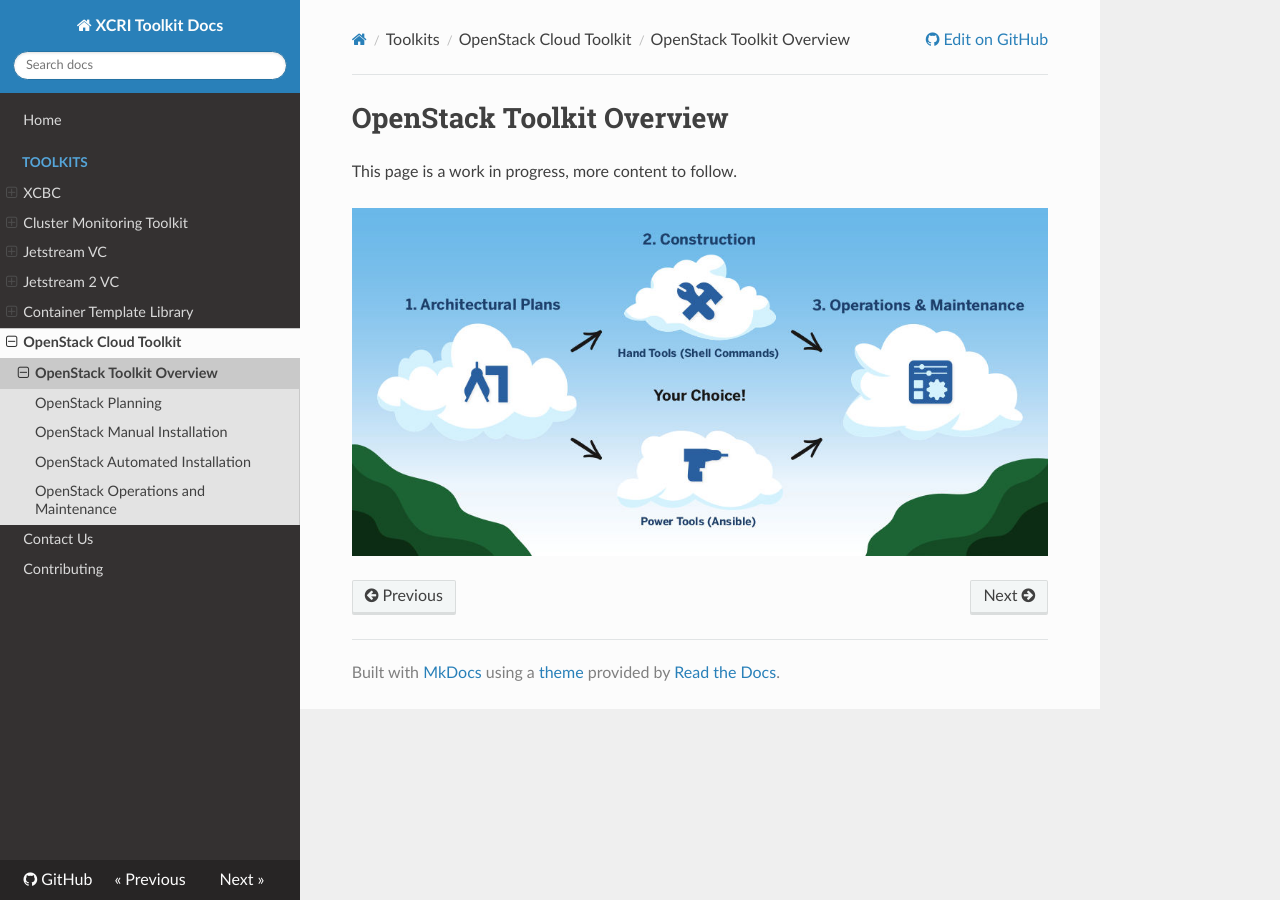
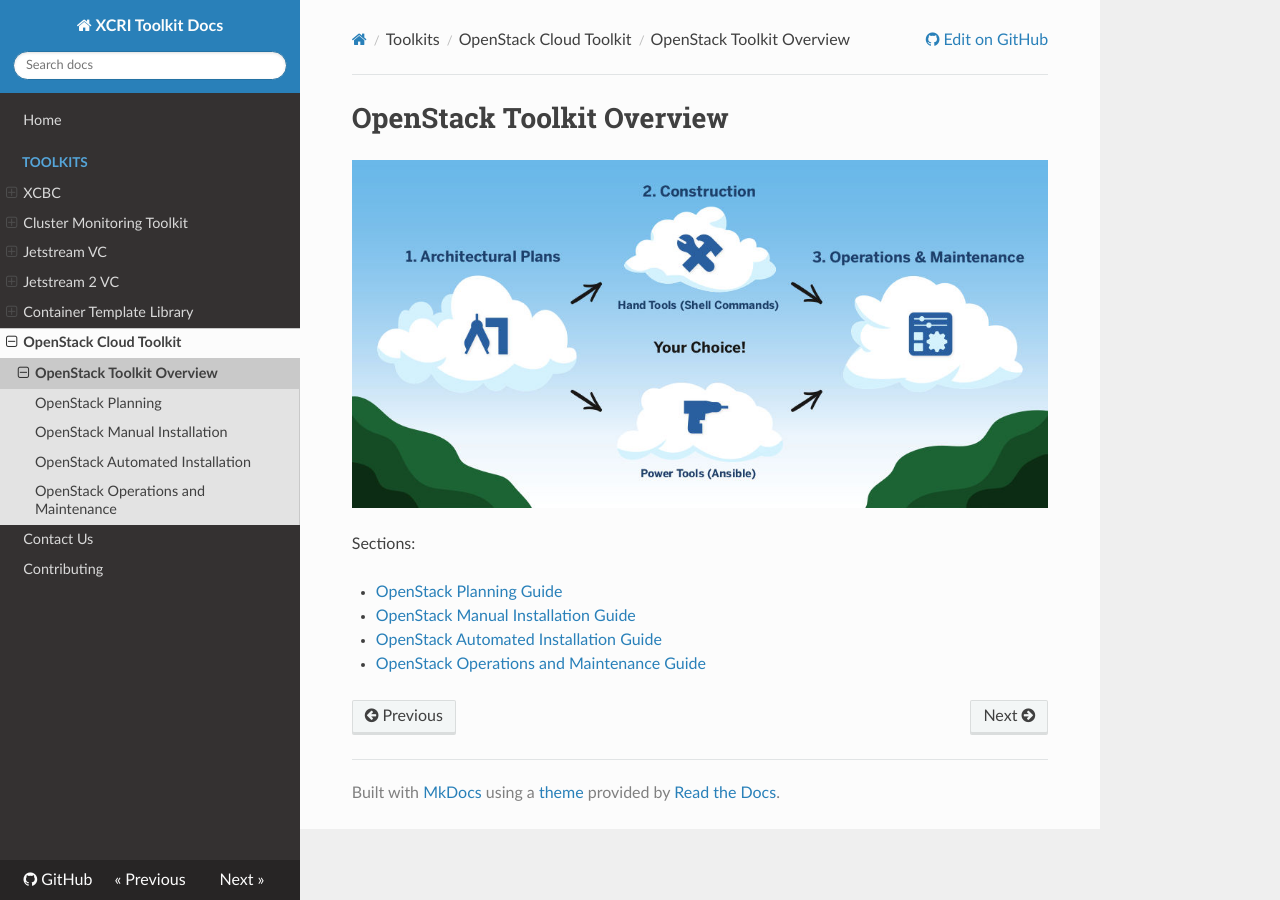
Before and after one commit to access-ci-org/Toolkit-Docs, an MkDocs documentation site: the page built from docs/toolkits/openstack-overview.md, in a window 1280 px wide. Built offline with MkDocs 1.6.1, drawn with Linux system fonts in a browser that asks for light colours; nearby versions of some CDN libraries; old or Windows-style settings are respelled for this version of MkDocs.

Commit message:
Fill out overview page

```diff
--- a/docs/toolkits/openstack-overview.md
+++ b/docs/toolkits/openstack-overview.md
@@ -1,5 +1,10 @@
 # OpenStack Toolkit Overview
 
-This page is a work in progress, more content to follow.
+![OpenStack Toolkit Overview](../img/openstack-toolkit-overview.jpg)
 
-![OpenStack Toolkit Overview](../img/openstack-toolkit-overview.jpg)
+Sections:
+
+- [OpenStack Planning Guide](openstack-planning-guide.md)
+- [OpenStack Manual Installation Guide](OpenstackInstallation.md)
+- [OpenStack Automated Installation Guide](openstack-automated-installation.md)
+- [OpenStack Operations and Maintenance Guide](openstack-operations-maintenance.md)
```
